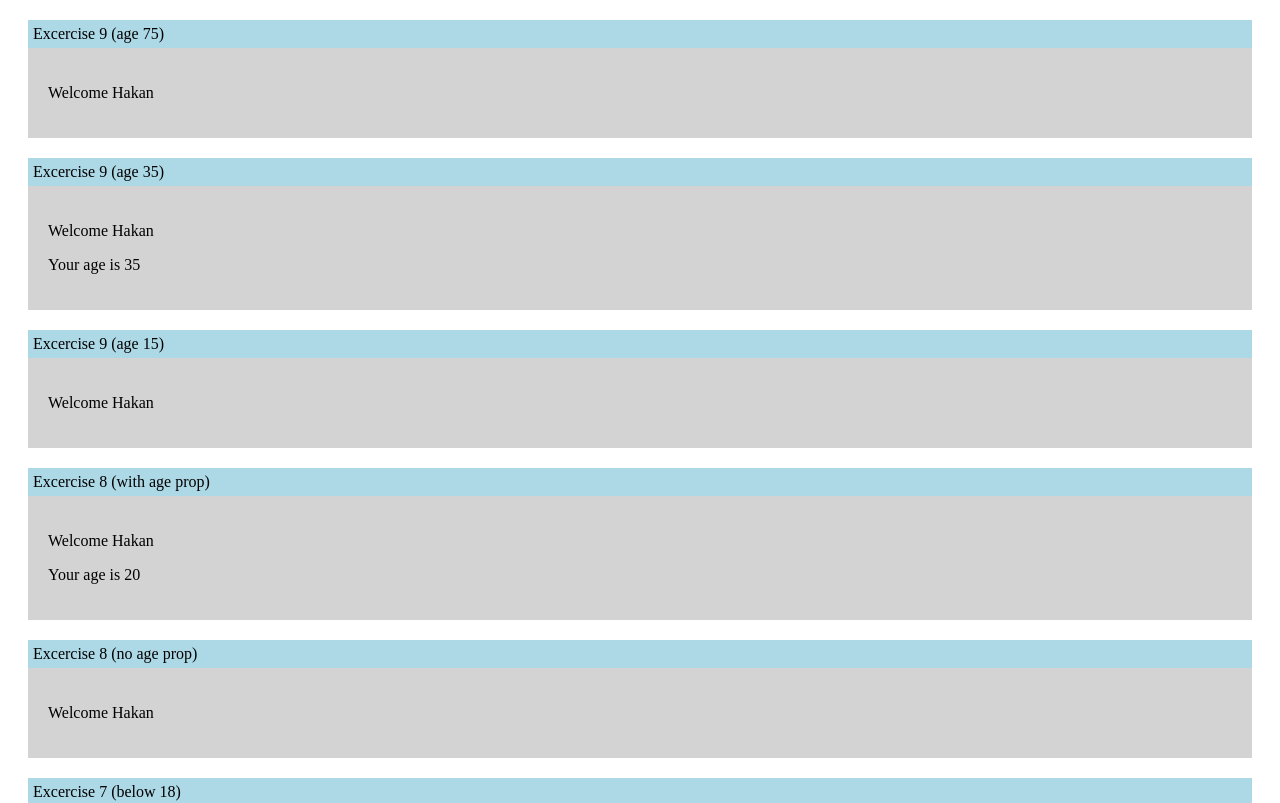
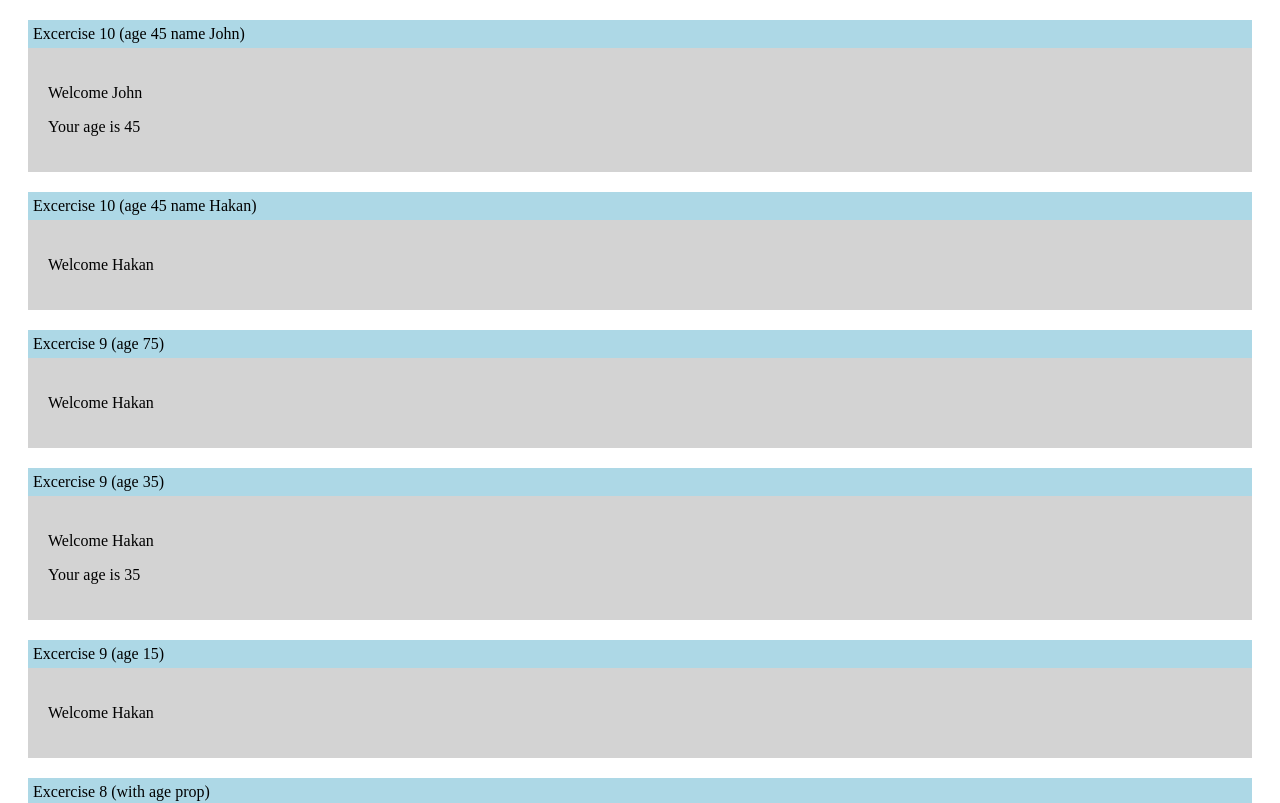
Before and after one commit to mhborazan/Develhope-Exercises, a React (Vite) app in the folder react/: page / in a window 1280 px wide. Shown: the top 803 px of the page. Built offline with nearby package versions, Linux system fonts and the light colour scheme.

Commit message:
react-excercise-10

```diff
--- a/react/src/App.jsx
+++ b/react/src/App.jsx
@@ -3,6 +3,7 @@ import './App.css'
 import Seperator from './Seperator'
 import Hello from './excercises/excercise-1/Hello'
 import Message from './excercises/excercise-1/Message'
+import Welcome9 from './excercises/excercise-10/Welcome9'
 import Welcome from './excercises/excercise-2/Welcome'
 import Welcome2 from './excercises/excercise-3/Welcome2'
 import Welcome3 from './excercises/excercise-4/Welcome3'
@@ -17,12 +18,22 @@ function App() {
 
   return (
     <>
+      <Seperator id="10 (age 45 name John)">
+        <Welcome9 name="John" age={45}/>
+      </Seperator>
+
+      <Seperator id="10 (age 45 name Hakan)">
+        <Welcome9 name="Hakan" age={45}/>
+      </Seperator>
+
       <Seperator id="9 (age 75)">
         <Welcome8 name="Hakan" age={75}/>
       </Seperator>
+
       <Seperator id="9 (age 35)">
         <Welcome8 name="Hakan" age={35}/>
       </Seperator>
+
       <Seperator id="9 (age 15)">
         <Welcome8 name="Hakan" age={15}/>
       </Seperator>
--- /dev/null
+++ b/react/src/excercises/excercise-10/Age3.jsx
@@ -0,0 +1,7 @@
+import React from 'react'
+
+export default function Age3(props) {
+  return (
+    <p>Your age is {props.age || 20}</p>
+  )
+}
--- /dev/null
+++ b/react/src/excercises/excercise-10/Welcome9.jsx
@@ -0,0 +1,13 @@
+import React from 'react'
+import Age3 from './Age3'
+
+export default function Welcome9(props) {
+  return (
+    <>
+      <p>Welcome {props.name || "Mustafa"}</p>
+      {props.age>=18 && props.age <=65 && props.name=="John" &&
+      <Age3 age={props.age}/>
+      }
+    </>
+  )
+}
```
